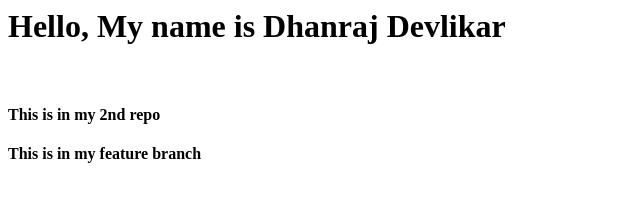
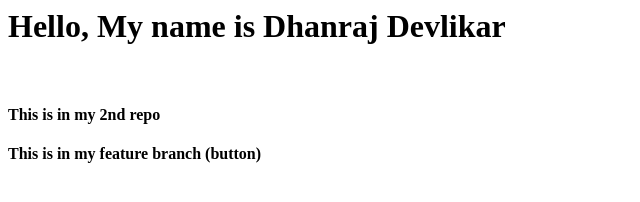
Before and after one commit to dhanraj03devlikar/localrepo, a plain HTML site: page index.html in a window 1280 px wide. Shown: the full height of the page, 0-640 px from the left. Drawn offline with Linux system fonts and the light colour scheme.

```diff
--- a/index.html
+++ b/index.html
@@ -1,4 +1,4 @@
 <h1 class="color">Hello, My name is Dhanraj Devlikar</h1>
 <br>
 <h4>This is in my 2nd repo </h4>
-<h4>This is in my feature branch </h4>
+<h4>This is in my feature branch (button)</h4>
```
